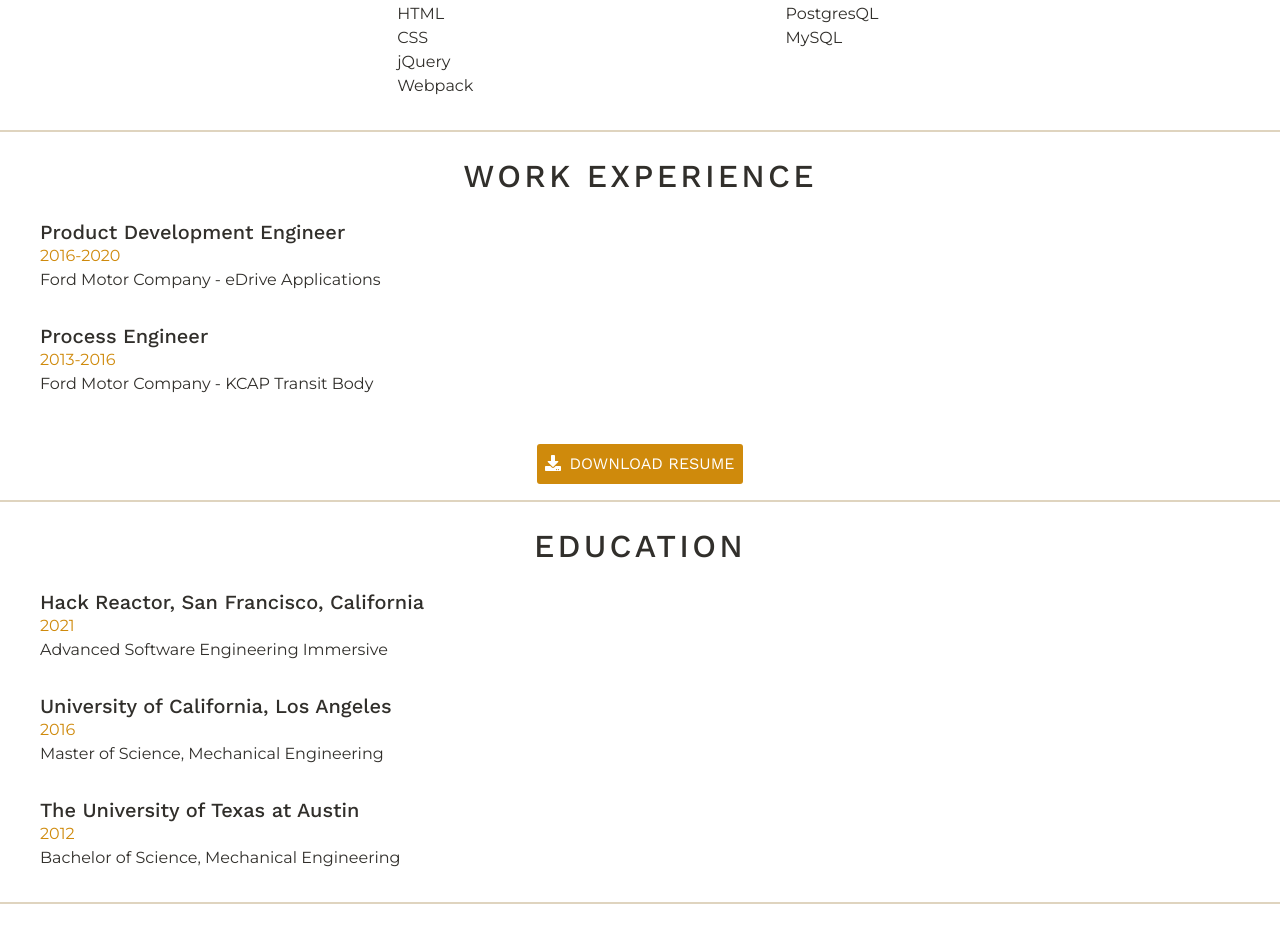
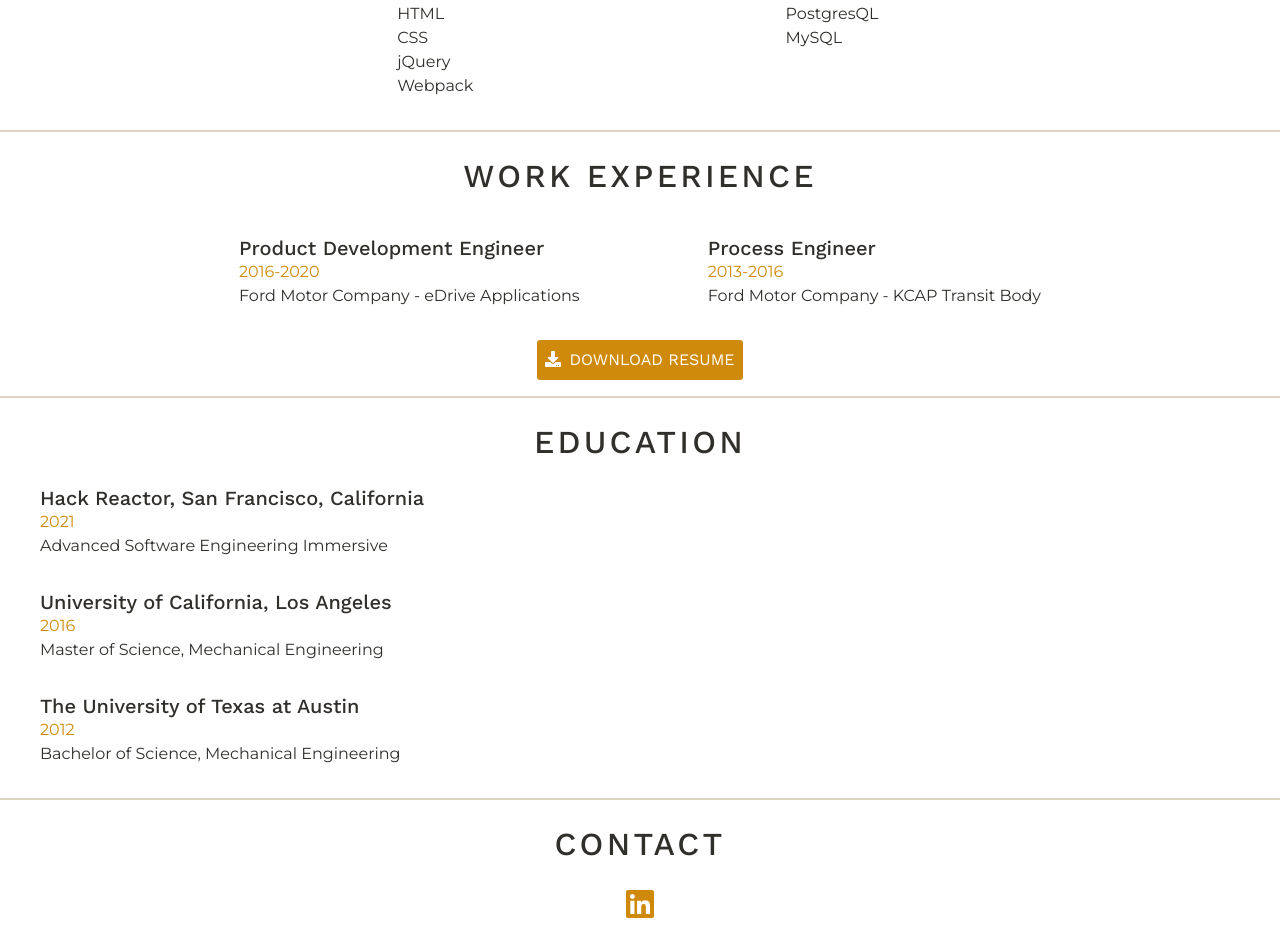
Before and after one commit to zachlchan/zachlchan.github.io, a React app: page / in a window 1280 px wide. Shown: the part 1741-2670 px from the top of the page. Built offline with nearby package versions, Linux system fonts and the light colour scheme.

Commit message:
updated to display as 1 or 2 columns depending on screen width

```diff
--- a/client/src/components/WorkExperience.jsx
+++ b/client/src/components/WorkExperience.jsx
@@ -9,15 +9,20 @@ const WorkExperience = () => {
     <StyledWrap>
       <a id="workexp" />
       <SectionHeader text="work experience" />
-      <section className="work-history">
+      <div className="workexp-container">
+        <div className="job-container">
           <ul className="job-title">Product Development Engineer
             <li className="dates">2016-2020</li>
             <li className="company">Ford Motor Company - eDrive Applications</li>
           </ul>
+        </div>
+        <div className="job-container">
           <ul className="job-title">Process Engineer
             <li className="dates">2013-2016</li>
             <li className="company">Ford Motor Company - KCAP Transit Body</li>
           </ul>
+        </div>
+      </div>
         <div className="dl-container">
           <div className="dl-button">
             <a className="dl-link" href="https://zc-portfolio.s3-us-west-1.amazonaws.com/Zach-Chan_Resume.pdf" download="zach-chan_resume">
@@ -26,12 +31,12 @@ const WorkExperience = () => {
             </a>
           </div>
         </div>
-      </section>
     </StyledWrap>
   )
 }
 
 const StyledWrap = styled.div`
+  border-bottom: 2px solid #dfd4bf;
   & #workexp {
     position: relative;
     top: -160px;
@@ -43,8 +48,20 @@ const StyledWrap = styled.div`
       top: -58px;
     }
   }
-  & .work-history {
-    border-bottom: 2px solid #dfd4bf;
+  & ul {
+    padding-inline-start: 0;
+  }
+  & .workexp-container {
+    display: flex;
+    justify-content: center;
+    //margin-top: 20px;
+    @media (max-width: 768px) {
+      display: block;
+    }
+  }
+  & .job-container {
+    display: flex;
+    justify-content: center;
   }
   & .job-title {
     font-family: 'Work Sans', sans-serif;
@@ -52,9 +69,11 @@ const StyledWrap = styled.div`
     font-weight: 500;
     line-height: 1.5rem;
     color: #312f2b;
-    margin-bottom: 2rem;
+    margin: 1rem 2rem;
+    padding: 0 2rem;
     @media (max-width: 425px) {
       font-size: 1rem;
+      padding: 0;
     }
   }
   & .dates {
```
Lines whose indentation alone changed are shown as unchanged.
